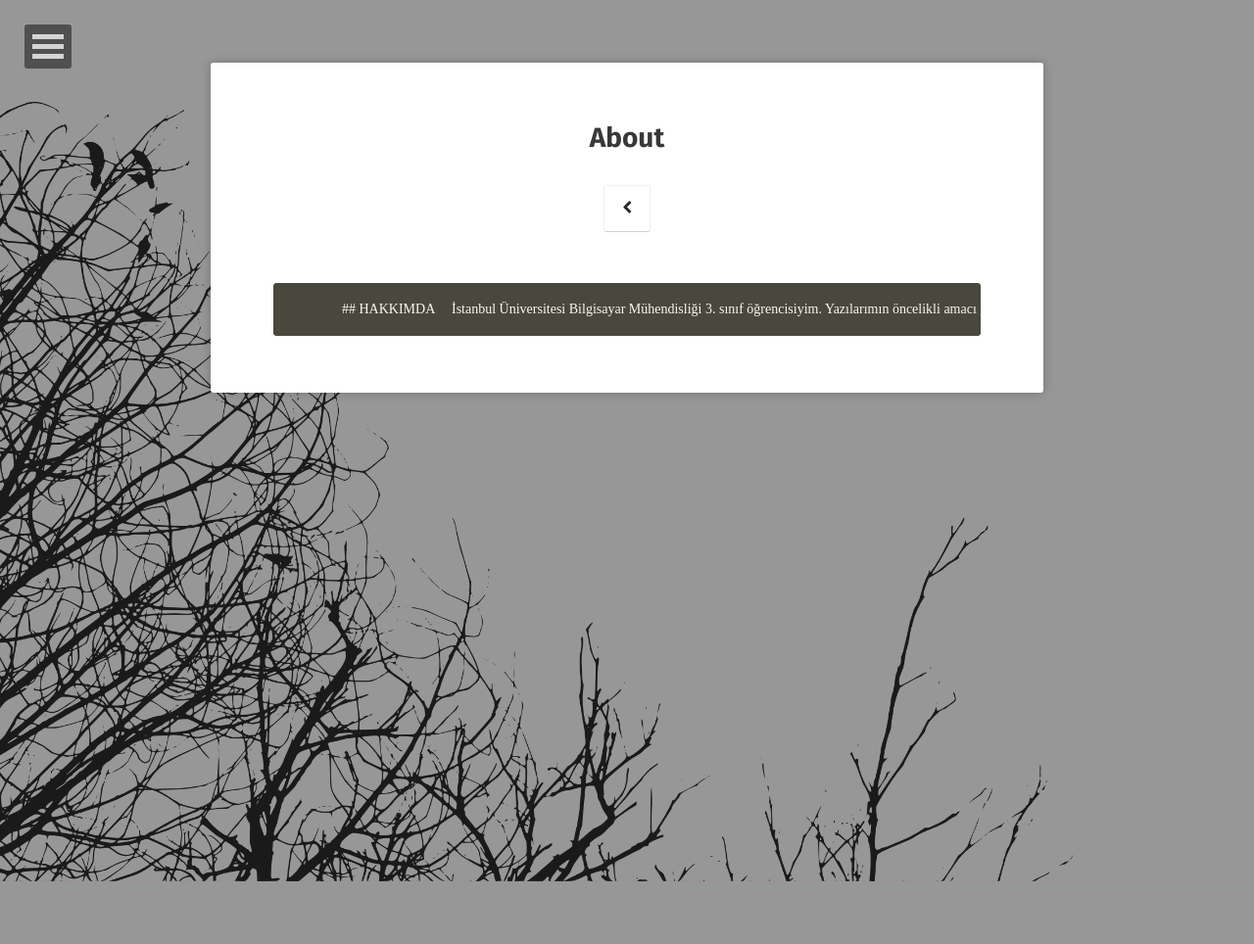
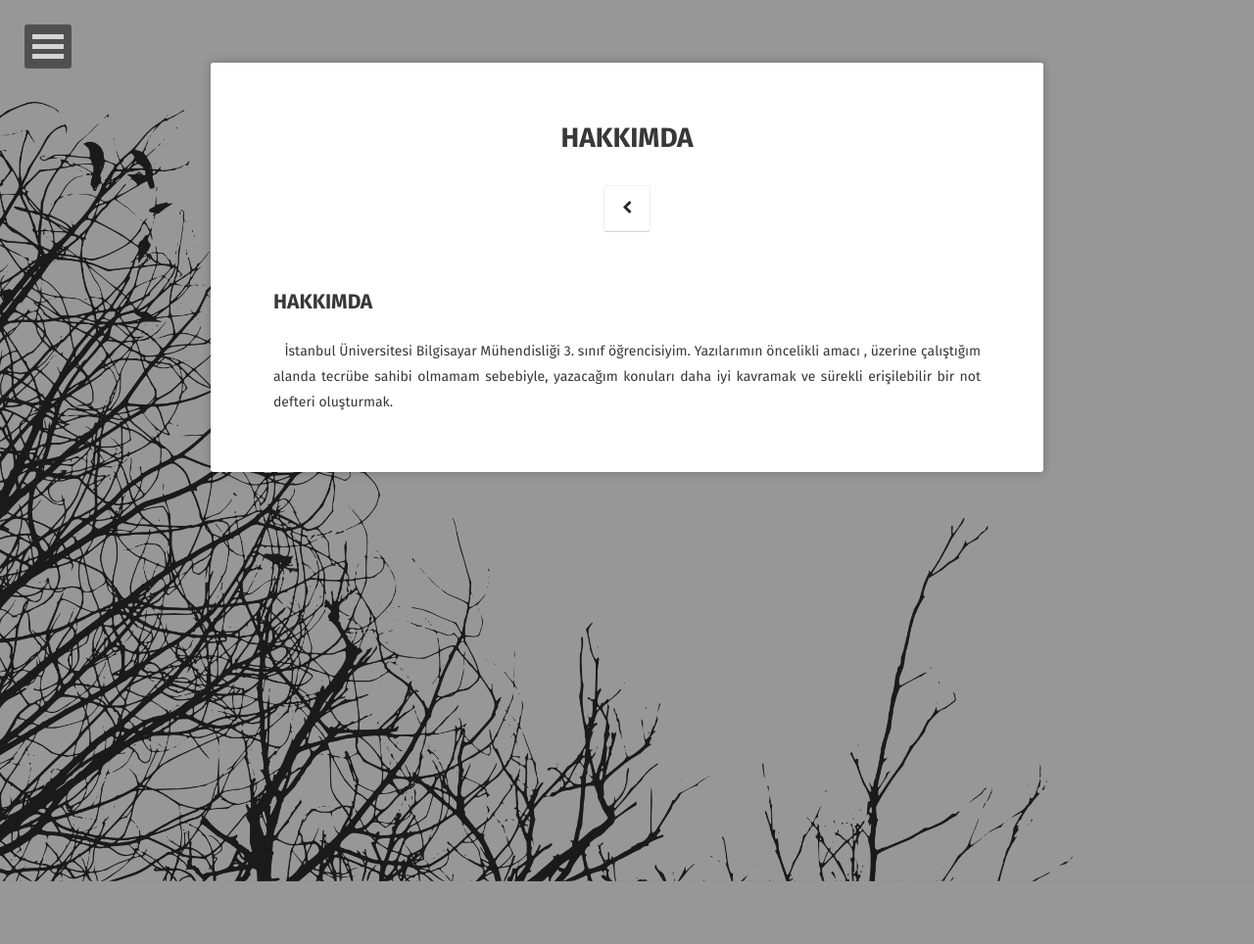
Before and after one commit to burcudemiralp/burcudemiralp.github.io, a Jekyll site: the page built from about/index.md, in a window 1280 px wide. Shown: the whole page at 98% size. Built offline with Jekyll 4.4.1, drawn with Linux system fonts in a browser that asks for light colours; some web fonts are replaced; our own code applies the rules of GitHub Pages for plain Markdown files; some of the changed lines change nothing that is shown.

Commit message:
Update index.md

```diff
--- a/about/index.md
+++ b/about/index.md
@@ -1,10 +1,10 @@
 ---
 layout: page
-title: About
+#title: About
 tags: [about, Jekyll]
 date: 2018-02-04
 comments: false
 ---
 
-                    ## HAKKIMDA
+## HAKKIMDA
     İstanbul Üniversitesi Bilgisayar Mühendisliği 3. sınıf öğrencisiyim. Yazılarımın öncelikli amacı , üzerine çalıştığım alanda tecrübe sahibi olmamam sebebiyle, yazacağım konuları daha iyi kavramak ve sürekli erişilebilir bir not defteri oluşturmak.
```
